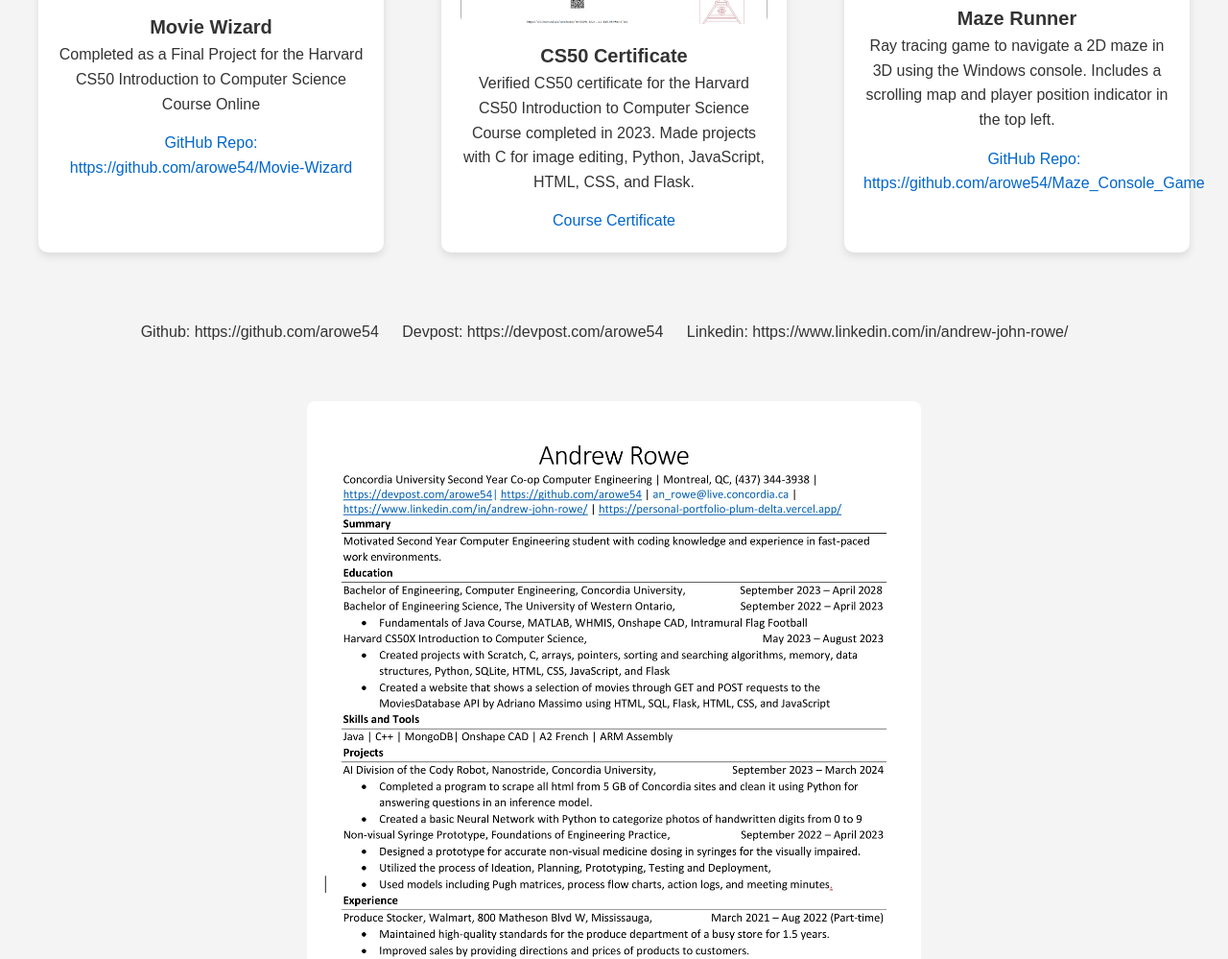
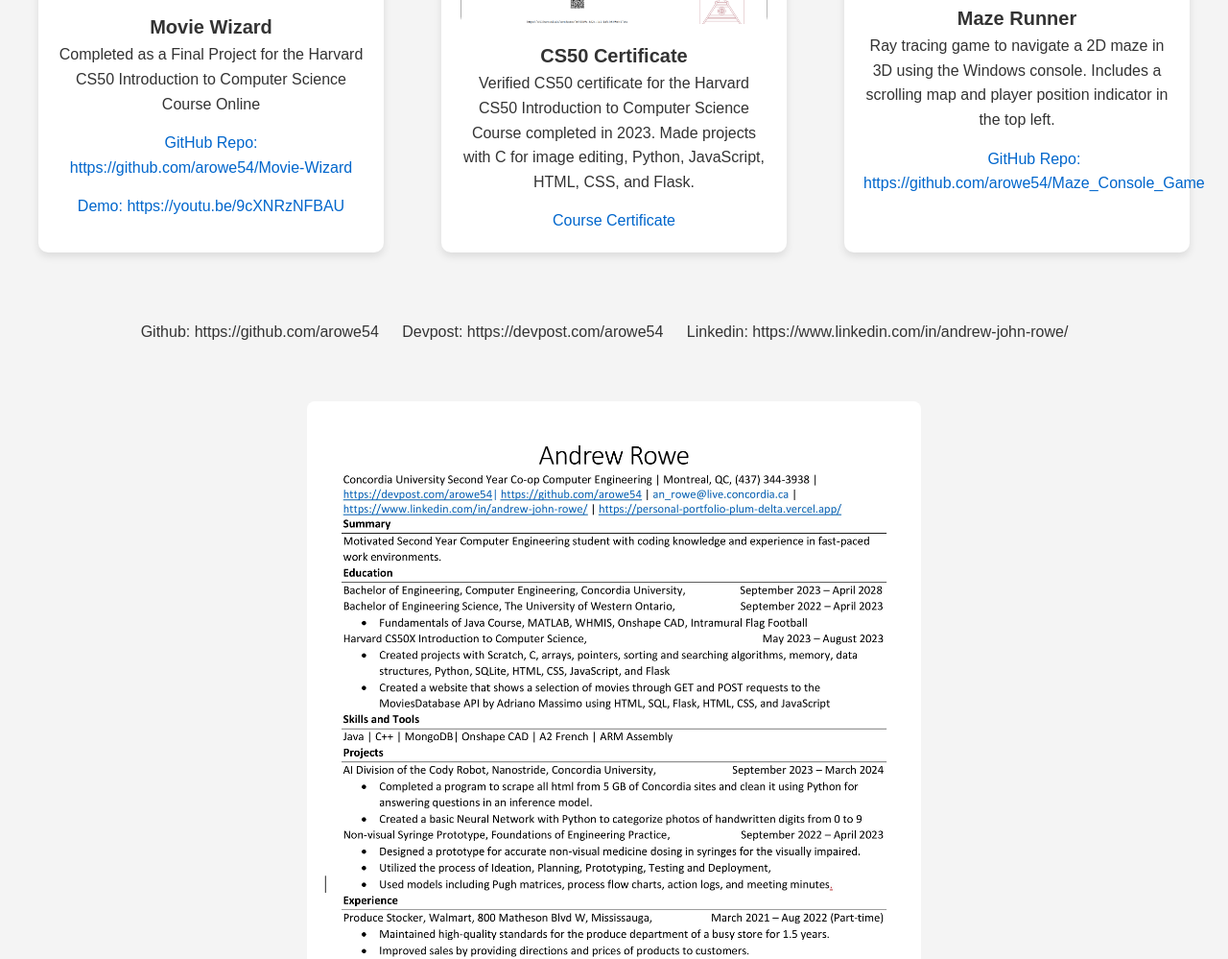
Before and after one commit to arowe54/Personal-Portfolio, a plain HTML site: page index.html in a window 1280 px wide. Shown: the part 2777-3776 px from the top of the page at 96% size. Drawn offline with Linux system fonts and the light colour scheme; a script that the page names is missing.

Commit message:
Add Video Demo for Personal Project

```diff
--- a/index.html
+++ b/index.html
@@ -177,6 +177,7 @@
                 <h3>Movie Wizard</h3>
                 <p>Completed as a Final Project for the Harvard CS50 Introduction to Computer Science Course Online</p>
                 <a href="https://github.com/arowe54/Movie-Wizard">GitHub Repo: https://github.com/arowe54/Movie-Wizard</a>
+                <a href="https://youtu.be/9cXNRzNFBAU">Demo: https://youtu.be/9cXNRzNFBAU</a>
             </div>
 
             <div class="column">
```
